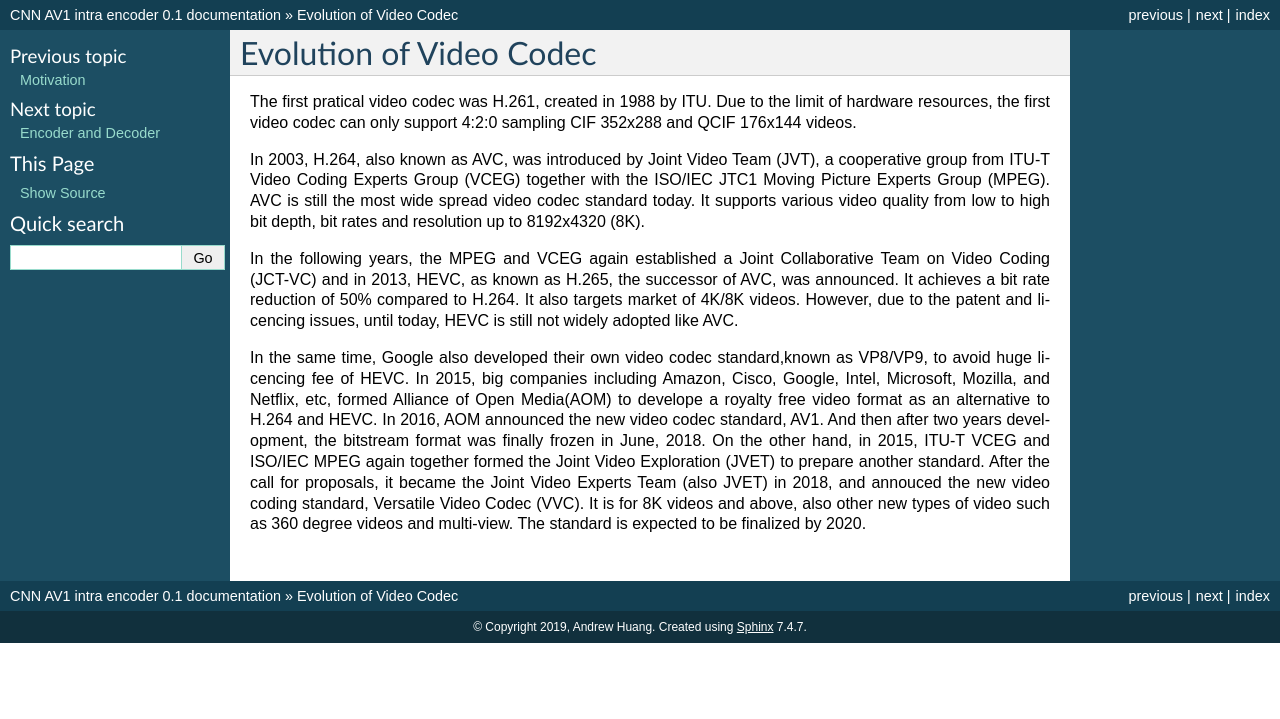
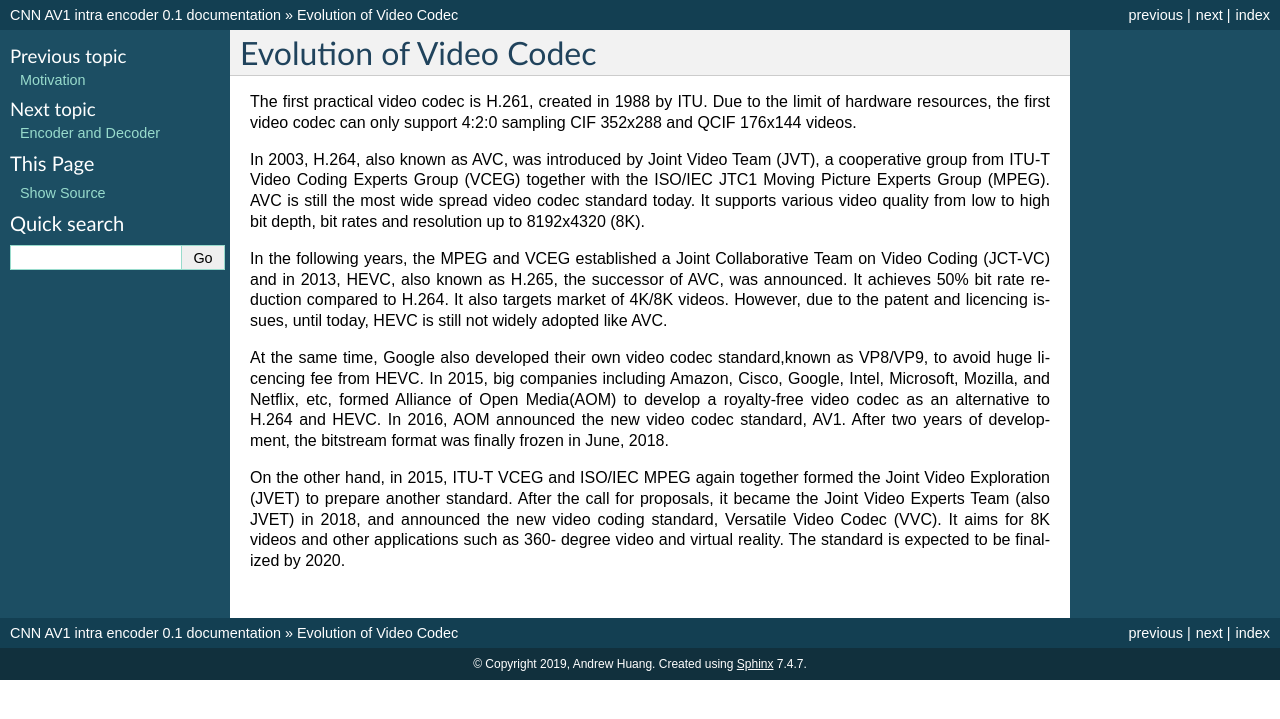
Before and after one commit to epadam/CNN-AV1-intra-encoder, a Sphinx documentation site: the page built from source/evolution_of_video_codec.rst, in a window 1280 px wide. Shown: the top 719 px of the page. Built offline with Sphinx 7.4.7, drawn with Linux system fonts in a browser that asks for light colours; pages that are not in the unit, such as notebooks, are missing from menus.

Commit message:
Update evolution_of_video_codec.rst

```diff
--- a/source/evolution_of_video_codec.rst
+++ b/source/evolution_of_video_codec.rst
@@ -1,12 +1,13 @@
 Evolution of Video Codec
 ================================
-The first pratical video codec was H.261, created in 1988 by ITU. Due to the limit of hardware resources, the first video codec can only support 4:2:0 sampling CIF 352x288 and QCIF 176x144 videos.
+The first practical video codec is H.261, created in 1988 by ITU. Due to the limit of hardware resources, the first video codec can only support 4:2:0 sampling CIF 352x288 and QCIF 176x144 videos.
 
 In 2003, H.264, also known as AVC, was introduced by Joint Video Team (JVT), a cooperative group from ITU-T Video Coding Experts Group (VCEG) together with the ISO/IEC JTC1 Moving Picture Experts Group (MPEG). AVC is still the most wide spread video codec standard today. It supports various video quality from low to high bit depth, bit rates and resolution up to 8192x4320 (8K).
 
-In the following years, the MPEG and VCEG again established a Joint Collaborative Team on Video Coding (JCT-VC) and in 2013, HEVC, as known as H.265, the successor of AVC, was announced. It achieves a bit rate reduction of 50\% compared to H.264. It also targets market of 4K/8K videos. However, due to the patent and licencing issues, until today, HEVC is still  not widely adopted like AVC.
+In the following years, the MPEG and VCEG established a Joint Collaborative Team on Video Coding (JCT-VC) and in 2013, HEVC, also known as H.265, the successor of AVC, was announced. It achieves  50\% bit rate reduction compared to H.264. It also targets market of 4K/8K videos. However, due to the patent and licencing issues, until today, HEVC is still  not widely adopted like AVC.
 
 
-In the same time, Google also developed their own video codec standard,known as VP8/VP9, to avoid huge licencing fee of HEVC.
-In 2015, big companies including Amazon, Cisco, Google, Intel, Microsoft, Mozilla, and Netflix, etc, formed Alliance of Open Media(AOM) to develope a royalty free video format as an alternative to H.264 and HEVC. In 2016, AOM announced the new video codec standard, AV1. And then after two years development, the bitstream format was finally frozen in June, 2018.
-On the other hand, in 2015, ITU-T VCEG and ISO/IEC MPEG again together formed the Joint Video Exploration (JVET) to prepare another standard. After the call for proposals, it became the Joint Video Experts Team (also JVET) in 2018, and annouced the new video coding standard, Versatile Video Codec (VVC). It is for 8K videos and above, also other new types of video such as 360 degree videos and multi-view. The standard is expected to be finalized by 2020.
+At the same time, Google also developed their own video codec standard,known as VP8/VP9, to avoid huge licencing fee from HEVC. In 2015, big companies including Amazon, Cisco, Google, Intel, Microsoft, Mozilla, and Netflix, etc, formed Alliance of Open Media(AOM) to develop a royalty-free video codec as an alternative to H.264 and HEVC. In 2016, AOM announced the new video codec standard, AV1. After two years of development, the bitstream format was finally frozen in June, 2018.
+
+
+On the other hand, in 2015, ITU-T VCEG and ISO/IEC MPEG again together formed the Joint Video Exploration (JVET) to prepare another standard. After the call for proposals, it became the Joint Video Experts Team (also JVET) in 2018, and announced the new video coding standard, Versatile Video Codec (VVC). It aims for 8K videos and other applications such as 360- degree video and virtual reality. The standard is expected to be finalized by 2020.
```
